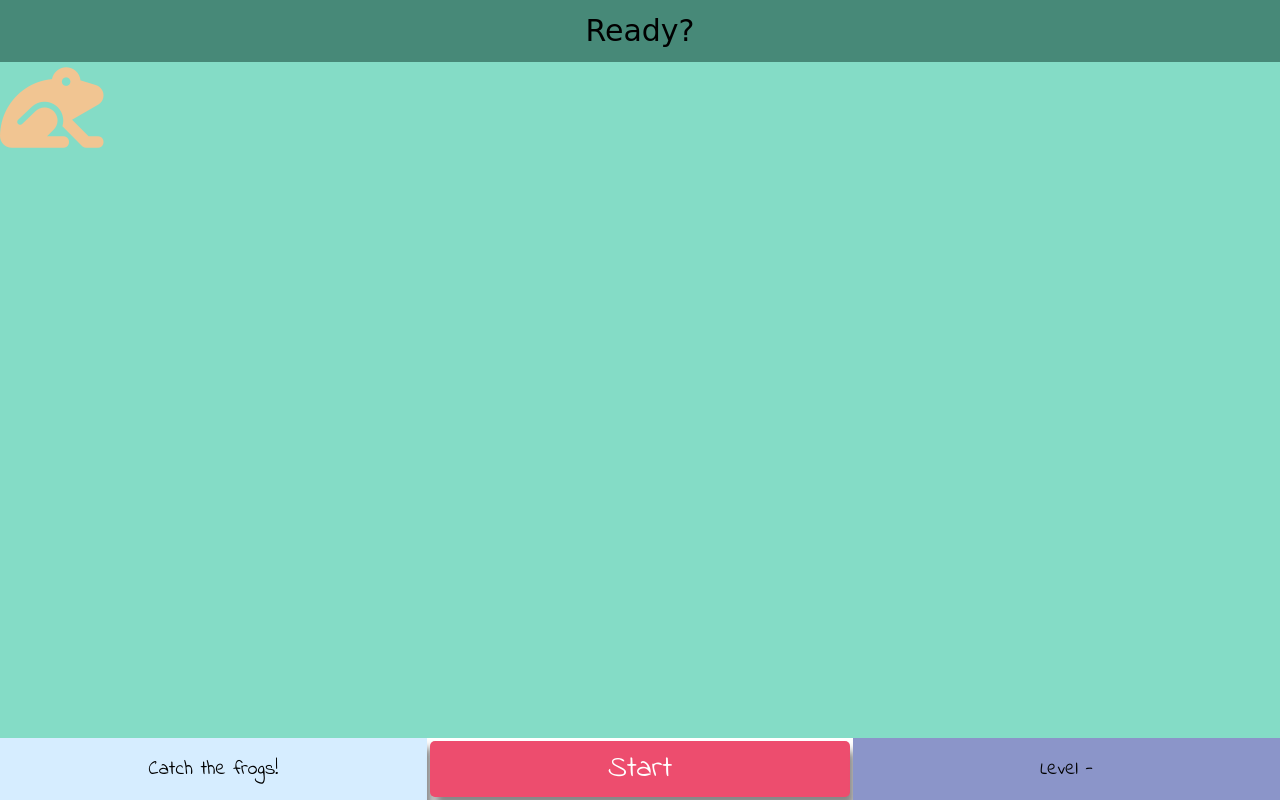
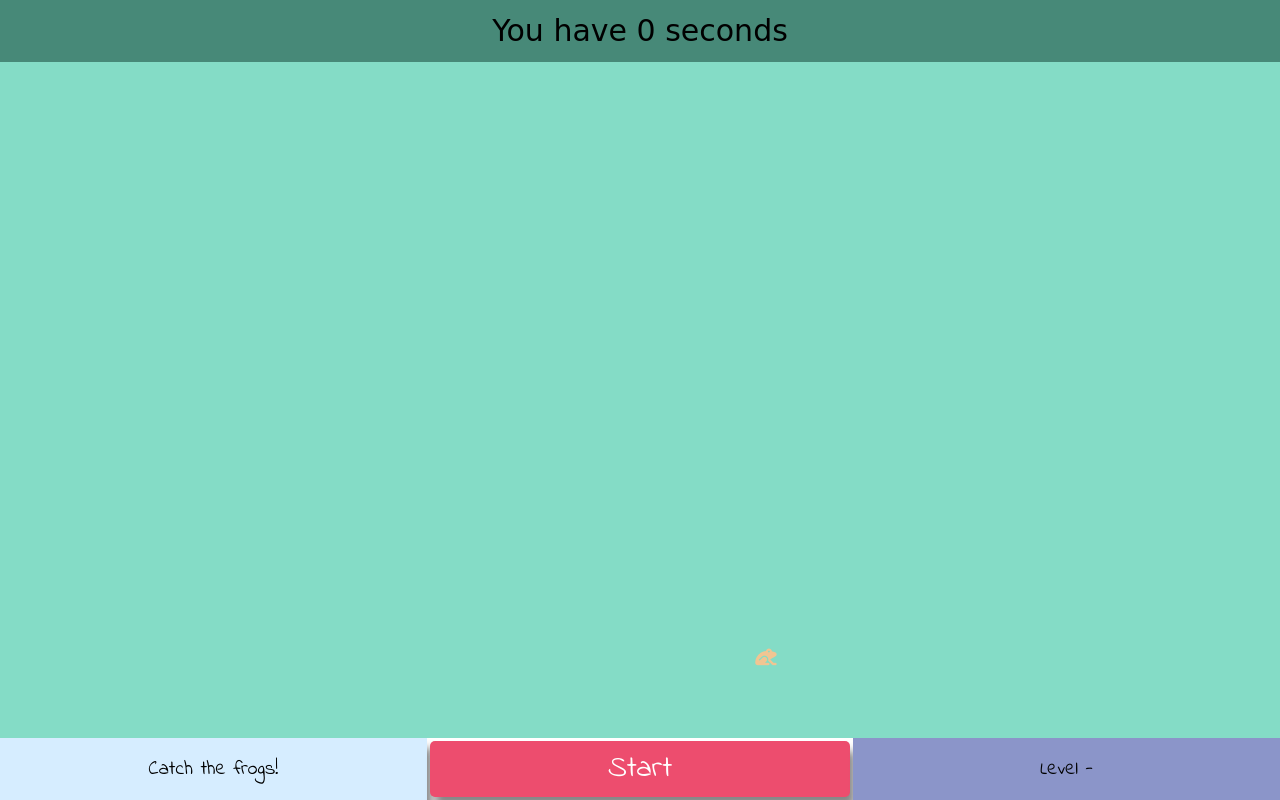
Before and after one commit to Renee88/FrogsGame, a plain HTML site: page index.html in a window 1280 px wide. Drawn offline with nearby package versions, Linux system fonts and the light colour scheme; a web font is replaced by a local one.

Commit message:
Updated render: setPosition, AddFrogDiv, countdown

```diff
--- a/logic.js
+++ b/logic.js
@@ -28,10 +28,15 @@ Frogies = function () {
     }
 
     const randomLocation = function (frog) {    // Adds left and top values to locate the frog randomly and relatively to the parent div
-        leftNum = Math.floor(Math.random() * 100)
+        leftNum = Math.floor(Math.random() * 85)
         frog.left = leftNum
-        topNum = Math.floor(Math.random() * 100)
-        frog.top = topNum
+        topNum = Math.floor(Math.random() * 82)
+        if(topNum < 10 | topNum > 81){
+            frog.top = 81
+        } else {
+            frog.top = topNum
+        }
+
     }
 
     const frogSize = function (top, frog) {  // gets the top key value (not a percentage) and sets the font size
@@ -42,15 +47,7 @@ Frogies = function () {
         }
     }
 
-    const countdown = function (seconds) {
 
-        setInterval(() => {
-            if (seconds > 0) {
-                seconds -= 1
-            }
-        }, 1000)
-
-    }
 
 
 
@@ -61,7 +58,6 @@ Frogies = function () {
         randomColor,
         randomLocation,
         frogSize,
-        countdown
     }
 }
 
--- a/render.js
+++ b/render.js
@@ -4,21 +4,53 @@ Renderer = function () {
         let frogCounter = 0
         for (let frog of frogs) {
             const frogSize = getSize(frog)
-            fontSize = frogSize
             frogCounter += 1
-            frogColor = getColor(frog)
-            let top = frog.top
-            let left = frog.left
-            $("#game").append(`<div data-id = box-${frogCounter} position:relative><i class="fas fa-frog" data-id =frog-${frogCounter}></i></div>`)
-            $(`[data-id=frog-${frogCounter}]`).css("color",frogColor)
-            $(`[data-id=frog-${frogCounter}]`).css("fontSize", fontSize )
-            $(`[data-id=frog-${frogCounter}]`).offset("position","absolute")
-            $(`[data-id=frog-${frogCounter}]`).css({ left: 20 , top: 30 })
+            let frogColor = getColor(frog)
+            let top = frog.top + "vh"
+            let left = frog.left + "vw"
+            let frogId = `frog${frogCounter}`
+            let divId = `box${frogCounter} `
+            $("#game").append(`<div id = ${divId}><i class="fas fa-frog" id =${frogId}></i></div>`)
+            setColor(frogId,frogColor)
+            setSize(frogId,frogSize)
+            setPosition(left,top,frogId)
 
         }
     }
     const removeGo = function () {
         $("#go").remove()
+    }
+
+
+    const countdown = function (timerId,gameId,seconds){ // Shows the use the amount of time left
+        setInterval(() => {
+        if (seconds > 0) {
+            seconds -=1
+            console.log(seconds)
+            timerDiv(timerId,seconds)
+
+        } else {
+            gameOver(timerId,"game")
+
+        }
+    }, 1000)
+
+
+
+}
+
+const gameOver = function(timerId,gameId){
+    timeIsOff = $(`#${timerId}`).text()
+    if(timeIsOff == "You have 0 seconds"){
+        $(`#${gameId}`).text("You've lost, time's off")
+        document.getElementById(gameId).style.alignContent="center"
+        document.getElementById(gameId).style.fontSize = "200px"
+    }
+}
+
+
+    const timerDiv = function (timerId, seconds) {  // Generates a timer Div
+        $(`#${timerId}`).text( `You have ${seconds} seconds`)
     }
 
     const getSize = function (frog) {
@@ -29,13 +61,25 @@ Renderer = function () {
         return frog.color
     }
 
-    const timerDiv = function () {
+    const setPosition = function(left,top,elementId){
+       document.getElementById(elementId).style.left = left
+       document.getElementById(elementId).style.top = top
 
+    }
+
+    const setColor = function(elementId,elementColor){
+        $(`#${elementId}`).css("color", elementColor)
+    }
+
+    const setSize = function(elementId,elementSize){
+        $(`#${elementId}`).css("fontSize", elementSize)
     }
 
     return {
         removeGo,
-        addFrogDiv
+        addFrogDiv,
+        countdown,
+        gameOver
     }
 
 }
@@ -45,3 +89,5 @@ let frogs = frogies.getFrogs()
 console.log(frogs)
 render.removeGo()
 render.addFrogDiv(frogs)
+render.countdown("timer", "game" , 5)
+render.gameOver("timer","game")
--- a/style.css
+++ b/style.css
@@ -77,3 +77,7 @@ body{
     justify-self: center;
 
 }
+
+i{
+    position:absolute;
+}
```
